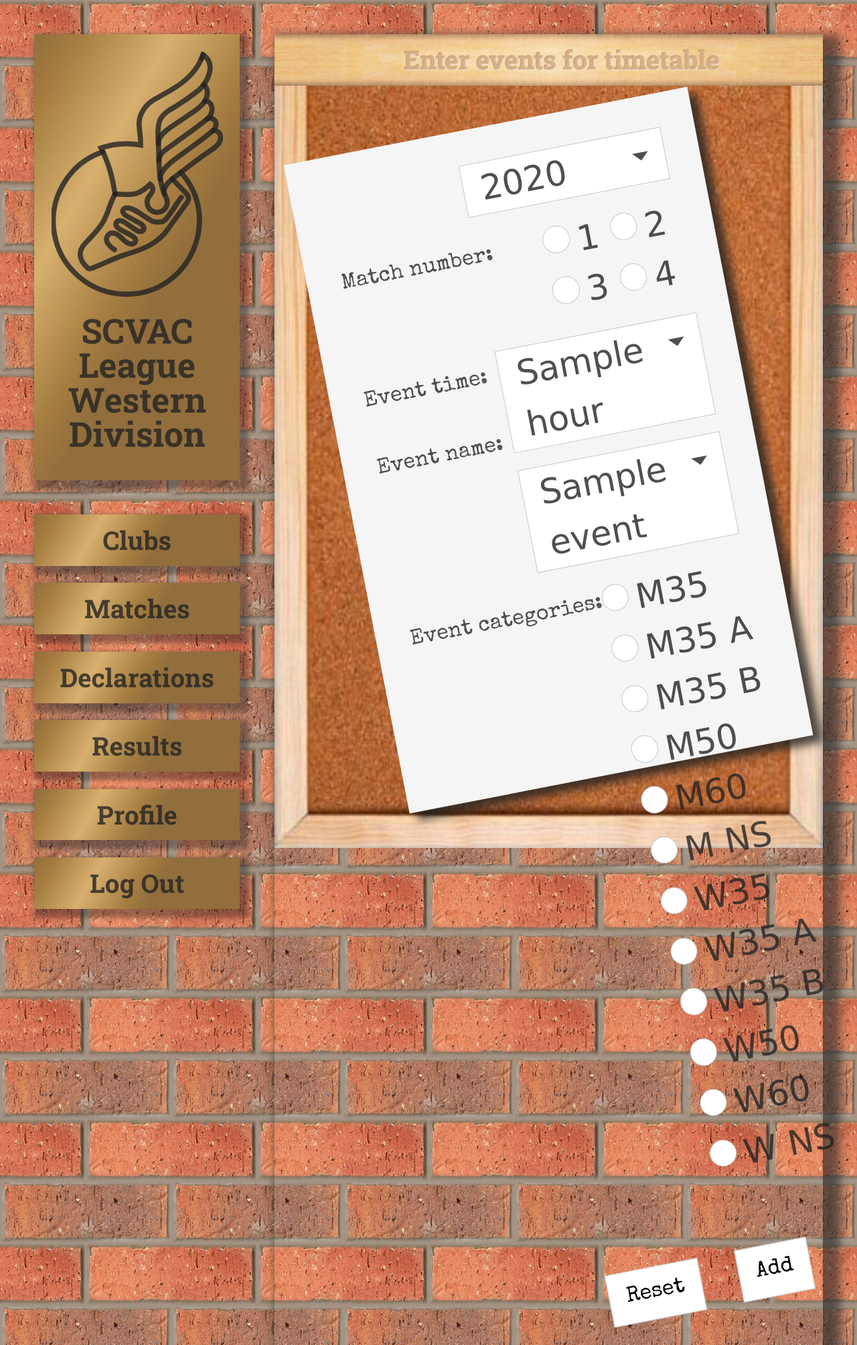
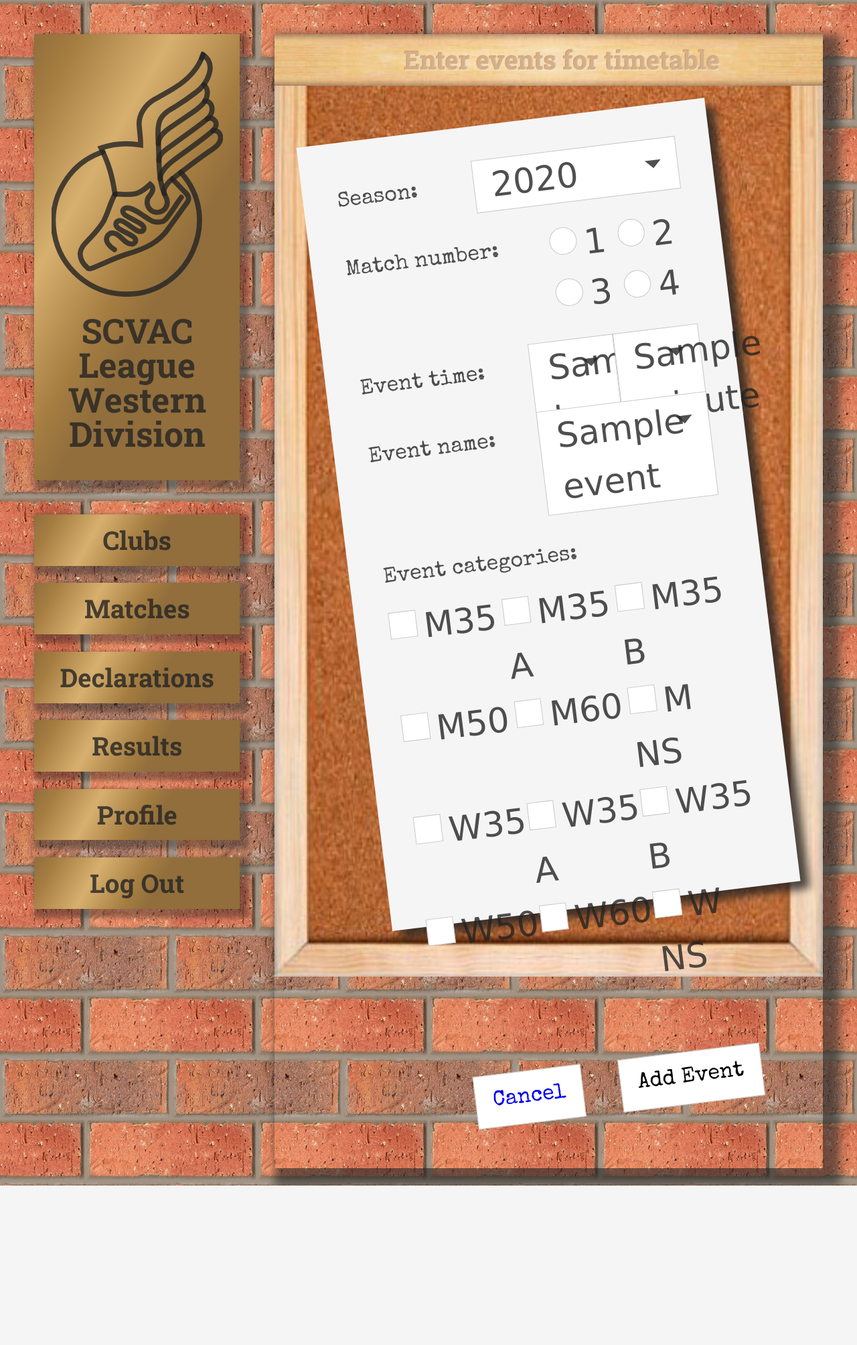
Before and after one commit to Jegouar/athletics-league, a Flask app: page /add_timetable in a window 1280 px wide; the page is wider, and only the part inside the window is pictured. Shown: the top 2008 px of that part at 67% size. After the commit the page ends 1770 px from the top of that part, so only its background shows below. Run offline with Flask 2, Linux system fonts and the light colour scheme; the visitor is signed in with stand-in values (Sample User, id 1); a database or web service that is not in the repository returns one stand-in record (values such as "Sample title"); some libraries are stand-ins or nearby versions; some web fonts are replaced.

Commit message:
Correct timetable event form styling

```diff
--- a/app.py
+++ b/app.py
@@ -29,14 +29,18 @@ def welcome():
 
 @app.route("/clubs")
 def clubs():
-    clubs = mongo.db.clubs.find({"club_status": "active"}).sort("club_name")
     access = mongo.db.users.find_one(
         {"username": session["user"]})["access"]
+    clubs = mongo.db.clubs.find({"club_status": "active"}).sort("club_name")
     return render_template("clubs.html", clubs=clubs, access=access)
 
 
 @app.route("/edit_club/<club_id>", methods=["GET", "POST"])
 def edit_club(club_id):
+    access = mongo.db.users.find_one(
+        {"username": session["user"]})["access"]
+    club = mongo.db.clubs.find_one({"_id": ObjectId(club_id)})
+
     if request.method == "POST":
         submit = {
             "club_name": request.form.get("club_name"),
@@ -48,13 +52,11 @@ def edit_club(club_id):
         flash("Club information successfully updated")
         return redirect(url_for("clubs"))
 
-    club = mongo.db.clubs.find_one({"_id": ObjectId(club_id)})
-    return render_template("edit_club.html", club=club)
+    return render_template("edit_club.html", club=club, access=access)
 
 
 @app.route("/register", methods=["GET", "POST"])
 def register():
-    clubs = mongo.db.clubs.find({"club_status": "active"}).sort("club_name")
     if request.method == "POST":
         existing_user = mongo.db.users.find_one(
             {"username": request.form.get("username").lower()})
@@ -85,12 +87,12 @@ def register():
         flash("Great, you are now registered!")
         return redirect(url_for("profile", username=session["user"]))
 
+    clubs = mongo.db.clubs.find({"club_status": "active"}).sort("club_name")
     return render_template("register.html", clubs=clubs)
 
 
 @app.route("/login", methods=["GET", "POST"])
 def login():
-    clubs = mongo.db.clubs.find({"club_status": "active"}).sort("club_name")
     if request.method == "POST":
         existing_user = mongo.db.users.find_one(
             {"username": request.form.get("username").lower()})
@@ -111,6 +113,7 @@ def login():
             flash("One or both of those aren't quite right")
             return redirect(url_for("login"))
 
+    clubs = mongo.db.clubs.find({"club_status": "active"}).sort("club_name")
     return render_template("login.html", clubs=clubs)
 
 
@@ -166,9 +169,9 @@ def matches_display():
 
 @app.route("/matches")
 def matches():
-    matches = mongo.db.matches.find().sort("match_date", -1)
     access = mongo.db.users.find_one(
         {"username": session["user"]})["access"]
+    matches = mongo.db.matches.find().sort("match_date", -1)
     return render_template("matches.html", matches=matches, access=access)
 
 
@@ -314,6 +317,8 @@ def add_match():
         flash("Match successfully added")
         return redirect(url_for("matches"))
 
+    access = mongo.db.users.find_one(
+        {"username": session["user"]})["access"]
     seasons = mongo.db.seasons.find().sort("season_year")
     weekdays = mongo.db.weekdays.find()
     monthdays = mongo.db.monthdays.find()
@@ -325,7 +330,8 @@ def add_match():
         weekdays=weekdays,
         monthdays=monthdays,
         months=months,
-        venues=venues
+        venues=venues,
+        access=access
     )
 
 
@@ -470,6 +476,8 @@ def edit_match(match_id):
         flash("Match successfully updated")
         return redirect(url_for("matches"))
 
+    access = mongo.db.users.find_one(
+        {"username": session["user"]})["access"]
     match = mongo.db.matches.find_one({"_id": ObjectId(match_id)})
     seasons = mongo.db.seasons.find().sort("season_year")
     weekdays = mongo.db.weekdays.find()
@@ -483,7 +491,8 @@ def edit_match(match_id):
         weekdays=weekdays,
         monthdays=monthdays,
         months=months,
-        venues=venues
+        venues=venues,
+        access=access
     )
 
 
@@ -527,6 +536,8 @@ def add_timetable():
         flash("Event successfully added")
         return redirect(url_for("add_timetable"))
 
+    access = mongo.db.users.find_one(
+        {"username": session["user"]})["access"]
     seasons = mongo.db.seasons.find().sort("season_year")
     timetable_hours = mongo.db.timetable_hours.find().sort("hour")
     timetable_minutes = mongo.db.timetable_minutes.find().sort("minute")
@@ -536,7 +547,8 @@ def add_timetable():
         seasons=seasons,
         timetable_hours=timetable_hours,
         timetable_minutes=timetable_minutes,
-        events=events
+        events=events,
+        access=access
     )
 
 
--- a/static/scripts/sheet.js
+++ b/static/scripts/sheet.js
@@ -1,7 +1,7 @@
 /* Rotation of sheet */
 
 function sheetRotation() {
-    const randomAngle = Math.floor(30 * (Math.random() - 0.5));
+    const randomAngle = Math.floor(20 * (Math.random() - 0.5));
     const angledSheet = "rotate(" + randomAngle + "deg)";
     document.querySelector(".sheet").style.transform = angledSheet;
 }
--- a/static/styles/paper.css
+++ b/static/styles/paper.css
@@ -72,21 +72,38 @@
     text-decoration: none;
 }
 
-form {
+#add_match, #edit_match {
     height: 60vw;
 }
 
 @media only screen and (min-width: 600px) {
-    form {
+    #add_match, #edit_match {
         height: 75vw;
     }
 }
 
 @media only screen and (min-width: 900px) {
-    form {
+    #add_match, #edit_match {
         height: 69vw;
     }
 }
+
+#add_timetable, #edit_timetable {
+    height: 69vw;
+}
+
+@media only screen and (min-width: 600px) {
+    #add_timetable, #edit_timetable {
+        height: 103vw;
+    }
+}
+
+@media only screen and (min-width: 900px) {
+    #add_timetable, #edit_timetable {
+        height: 84vw;
+    }
+}
+
 
 form > div {
     float: left;
@@ -99,7 +116,7 @@ label {
     line-height: 6vw;
 }
 
-#seasonlabel, #season, #numberlabel, #number, #weekdaylabel, #weekday, #monthdaylabel, #monthday, #monthlabel, #month {
+#seasonlabel, #season, #numberlabel, #number, #weekdaylabel, #weekday, #monthdaylabel, #monthday, #monthlabel, #month, #timelabel, #time, #hour, #minute {
     height: 6vw;
 }
 
@@ -113,7 +130,7 @@ label {
     }
 }
 
-#seasonlabel, #numberlabel, #weekdaylabel, #monthdaylabel, #monthlabel, #venuelabel {
+#seasonlabel, #numberlabel, #weekdaylabel, #monthdaylabel, #monthlabel, #venuelabel, #timelabel, #eventlabel {
     width: 40%;
 }
 
@@ -121,9 +138,12 @@ label {
     #numberlabel {
         width: 60%;
     }
+    #timelabel, #eventlabel {
+        width: 50%;
+    }
 }
 
-#season, #number, #weekday, #monthday, #month, #venue {
+#season, #number, #weekday, #monthday, #month, #venue, #time, #event {
     width: 60%;
 }
 
@@ -131,6 +151,22 @@ label {
     #number {
         width: 40%;
     }
+    #time, #event {
+        width: 50%;
+    }
+}
+
+#hour, #minute {
+    width: 50%;
+    float: left;
+}
+
+#categorieslabel, #categories {
+    width: 100%;
+}
+
+#categorieslabel {
+    height: 4vw;
 }
 
 .custom-select {
@@ -232,6 +268,10 @@ label {
     border-radius: 50%;
 }
 
+.square {
+    border-radius: 0;
+}
+
 .radiolabel:hover input ~ .checkmark {
     background-color: rgba(185,185,185,0.8);
 }
@@ -253,6 +293,27 @@ label {
     height: 1vw;
     border-radius: 50%;
     background-color: rgba(35,35,35,0.8);
+}
+
+.radiolabel .square:after {
+    border-radius: 0;
+}
+
+.checkbox {
+    width: 25%;
+    float: left;
+}
+
+@media only screen and (min-width: 600px) {
+    .checkbox {
+        width: 50%;
+    }
+}
+
+@media only screen and (min-width: 900px) {
+    .checkbox {
+        width: 33.3%;
+    }
 }
 
 
--- a/templates/add_match.html
+++ b/templates/add_match.html
@@ -94,7 +94,7 @@
                         </select>
                     </div>
                     <div id="buttons">
-                        <input type="reset" value="Reset">
+                        <a href="{{ url_for('matches') }}">Cancel</a>
                         <input type="submit" value="Add">
                     </div>
                 </form>
--- a/templates/add_timetable.html
+++ b/templates/add_timetable.html
@@ -9,6 +9,9 @@
         <div id="board">
             <div class="sheet">
                 <form id="add_timetable" autocomplete="off" method="POST" action="{{ url_for('add_timetable') }}">
+                    <div id="seasonlabel">
+                        <label for="match_season">Season:</label>
+                    </div>
                     <div id="season" class="custom-select">
                         <select id="match_season" name="match_season" required>
                             <option value="" disabled>Choose year</option>
@@ -49,17 +52,21 @@
                     <div id="timelabel">
                         <label for="event_time">Event time:</label>
                     </div>
-                    <div id="time" class="custom-select">
+                    <div id="time">
+                        <div id="hour" class="custom-select">
                             <select id="event_hour" name="event_hour" required>
                                 {% for timetable_hour in timetable_hours %}
                                     <option value="{{ timetable_hour.hour }}">{{ timetable_hour.hour }}</option>
                                 {% endfor %}
                             </select>
+                        </div>
+                        <div id="minute" class="custom-select">
                             <select id="event_minute" name="event_minute" required>
                                 {% for timetable_minute in timetable_minutes %}
                                     <option value="{{ timetable_minute.minute }}">{{ timetable_minute.minute }}</option>
                                 {% endfor %}
                             </select>
+                        </div>
                     </div>
                     <div id="eventlabel">
                         <label for="event_name">Event name:</label>
@@ -78,79 +85,79 @@
                         <div class="checkbox">
                             <label for="M35" class="radiolabel">&emsp;M35
                                 <input type="checkbox" id="M35" name="M35" value="M35">
-                                <span class="checkmark"></span>
+                                <span class="checkmark square"></span>
                             </label>
                         </div>
                         <div class="checkbox">
                             <label for="M35A" class="radiolabel">&emsp;M35 A
                                 <input type="checkbox" id="M35A" name="M35A" value="M35 A">
-                                <span class="checkmark"></span>
+                                <span class="checkmark square"></span>
                             </label>
                         </div>
                         <div class="checkbox">
                             <label for="M35B" class="radiolabel">&emsp;M35 B
                                 <input type="checkbox" id="M35B" name="M35B" value="M35 B">
-                                <span class="checkmark"></span>
+                                <span class="checkmark square"></span>
                             </label>
                         </div>
                         <div class="checkbox">
                             <label for="M50" class="radiolabel">&emsp;M50
                                 <input type="checkbox" id="M50" name="M50" value="M50">
-                                <span class="checkmark"></span>
+                                <span class="checkmark square"></span>
                             </label>
                         </div>
                         <div class="checkbox">
                             <label for="M60" class="radiolabel">&emsp;M60
                                 <input type="checkbox" id="M60" name="M60" value="M60">
-                                <span class="checkmark"></span>
+                                <span class="checkmark square"></span>
                             </label>
                         </div>
                         <div class="checkbox">
                             <label for="MNS" class="radiolabel">&emsp;M NS
                                 <input type="checkbox" id="MNS" name="MNS" value="M NS">
-                                <span class="checkmark"></span>
+                                <span class="checkmark square"></span>
                             </label>
                         </div>
                         <div class="checkbox">
                             <label for="W35" class="radiolabel">&emsp;W35
                                 <input type="checkbox" id="W35" name="W35" value="W35">
-                                <span class="checkmark"></span>
+                                <span class="checkmark square"></span>
                             </label>
                         </div>
                         <div class="checkbox">
                             <label for="W35A" class="radiolabel">&emsp;W35 A
                                 <input type="checkbox" id="W35A" name="W35A" value="W35 A">
-                                <span class="checkmark"></span>
+                                <span class="checkmark square"></span>
                             </label>
                         </div>
                         <div class="checkbox">
                             <label for="W35B" class="radiolabel">&emsp;W35 B
                                 <input type="checkbox" id="W35B" name="W35B" value="W35 B">
-                                <span class="checkmark"></span>
+                                <span class="checkmark square"></span>
                             </label>
                         </div>
                         <div class="checkbox">
                             <label for="W50" class="radiolabel">&emsp;W50
                                 <input type="checkbox" id="W50" name="W50" value="W50">
-                                <span class="checkmark"></span>
+                                <span class="checkmark square"></span>
                             </label>
                         </div>
                         <div class="checkbox">
                             <label for="W60" class="radiolabel">&emsp;W60
                                 <input type="checkbox" id="W60" name="W60" value="W60">
-                                <span class="checkmark"></span>
+                                <span class="checkmark square"></span>
                             </label>
                         </div>
                         <div class="checkbox">
                             <label for="WNS" class="radiolabel">&emsp;W NS
                                 <input type="checkbox" id="WNS" name="WNS" value="W NS">
-                                <span class="checkmark"></span>
+                                <span class="checkmark square"></span>
                             </label>
                         </div>
                     </div>
                     <div id="buttons">
-                        <input type="reset" value="Reset">
-                        <input type="submit" value="Add">
+                        <a href="{{ url_for('matches') }}">Cancel</a>
+                        <input type="submit" value="Add Event">
                     </div>
                 </form>
             </div>
```
Lines whose indentation alone changed are shown as unchanged.
